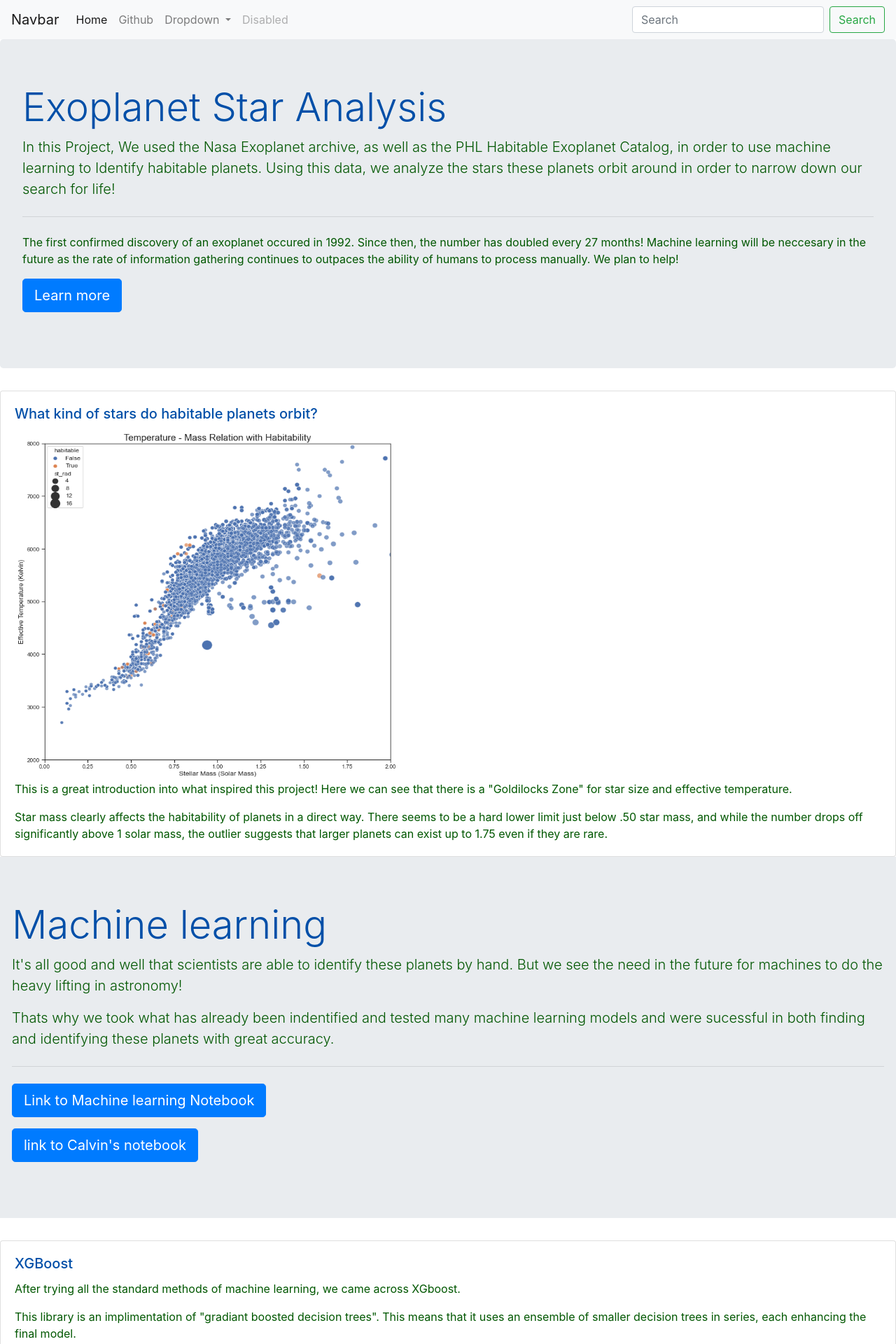
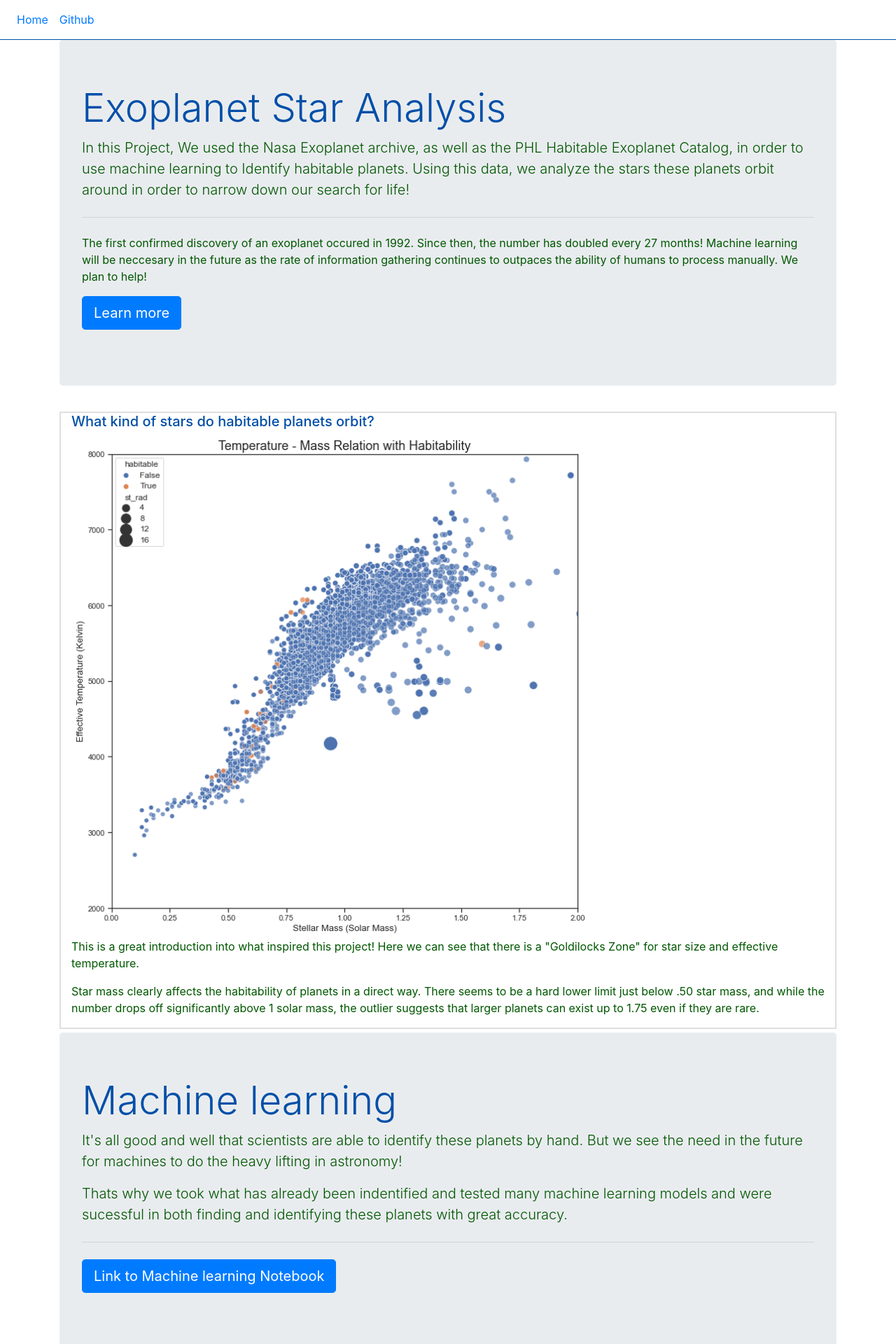
Before and after one commit to tmsteph/exoplanet-star-analysis, a Flask app: page / in a window 1280 px wide. Shown: the top 1920 px of the page at 70% size. Run offline with Flask 2, Linux system fonts and the light colour scheme; some libraries are stand-ins or nearby versions.

Commit message:
Finished Website

```diff
--- a/web-app/static/style.css
+++ b/web-app/static/style.css
@@ -4,14 +4,63 @@ body {
 p {
 	color: rgb(0, 87, 0);
 }
-nav {
-	color: rgb(0,0,0);
+.navbar{
+	border-bottom:1px solid rgb(0, 79, 168);
+	/*
+	Fixed nav code
+	position: fixed;
+	width:100%;
+	background-color: #fff;
+	z-index:100;*/
+}
+.col-md-12, .col-md-6{
+	border: 2px solid rgba(0,0,0,.125);
+	margin:5px auto;
+	background-color:#fff;
+}
+img {
+	width: 100%;
+	height: auto;
+}
+.col-md-12{
+	max-height: 938px;
+}
+.col-md-12 img{
+	max-height: 718px;
+	width: auto;
 }
 
-img {
-	width: 550px;
-	height: 500px;
+.row{
+	margin-right: 0px;
+	margin-left: 0px;
 }
-.row{margin-right: -15px;
-	margin-left: -15px;
+
+.zoom1 {
+	transition: transform .2s; /* Animation */
+	width: auto;
+	height: auto;
+	margin: 0 auto;
+      }
+
+.zoom1:hover {
+
+	z-index:10;
+
+	transform: translateX(-20%) scale(1.5);
+
 }
+
+.zoom2 {
+	transition: transform .2s; /* Animation */
+	width: auto;
+	height: auto;
+	margin: 0 auto;
+      }
+
+.zoom2:hover {
+
+	z-index:10;
+
+	transform: translateX(20%) scale(1.5);
+
+}
--- a/web-app/templates/index.html
+++ b/web-app/templates/index.html
@@ -18,8 +18,7 @@
 <body>
 
   <!-- Start Navbar -->
-  <nav class="navbar navbar-expand-lg navbar-light bg-light">
-    <a class="navbar-brand" href="#">Navbar</a>
+  <nav class="navbar navbar-expand-lg">
     <button class="navbar-toggler" type="button" data-toggle="collapse" data-target="#navbarSupportedContent" aria-controls="navbarSupportedContent" aria-expanded="false" aria-label="Toggle navigation">
       <span class="navbar-toggler-icon"></span>
     </button>
@@ -30,33 +29,15 @@
           <a class="nav-link" href="#">Home <span class="sr-only">(current)</span></a>
         </li>
         <li class="nav-item">
-          <a class="nav-link" href="https://github.com/tmsteph/exoplanet-star-analysis">Github</a>
-        </li>
-        <li class="nav-item dropdown">
-          <a class="nav-link dropdown-toggle" href="#" id="navbarDropdown" role="button" data-toggle="dropdown" aria-haspopup="true" aria-expanded="false">
-            Dropdown
-          </a>
-          <div class="dropdown-menu" aria-labelledby="navbarDropdown">
-            <a class="dropdown-item" href="#">Action</a>
-            <a class="dropdown-item" href="#">Another action</a>
-            <div class="dropdown-divider"></div>
-            <a class="dropdown-item" href="#">Something else here</a>
-          </div>
-        </li>
-        <li class="nav-item">
-          <a class="nav-link disabled" href="#">Disabled</a>
+          <a class="nav-link" target="_blank" href="https://github.com/tmsteph/exoplanet-star-analysis">Github</a>
         </li>
       </ul>
-      <form class="form-inline my-2 my-lg-0">
-        <input class="form-control mr-sm-2" type="search" placeholder="Search" aria-label="Search">
-        <button class="btn btn-outline-success my-2 my-sm-0" type="submit">Search</button>
-      </form>
     </div>
   </nav>
 
 <!--End Navbar-->
 
-
+<div class="container">
 <div class="jumbotron">
   <h1 class="display-4">Exoplanet Star Analysis </h1>
   <p class="lead">In this Project, We used the Nasa Exoplanet archive, as well as the PHL Habitable Exoplanet Catalog, in order to use machine learning to Identify habitable planets. Using this data, we analyze the stars these planets orbit around in order to narrow down our search for life!</p>
@@ -64,51 +45,34 @@
   <hr class="my-4">
   <p>The first confirmed discovery of an exoplanet occured in 1992. Since then, the number has doubled every 27 months! Machine learning will be neccesary in the future as the rate of information gathering continues to outpaces the ability of humans to process manually. We plan to help!</p>
   <p class="lead">
-    <a class="btn btn-primary btn-lg" href="https://github.com/tmsteph/exoplanet-star-analysis" role="button">Learn more</a>
+    <a class="btn btn-primary btn-lg" target="_blank" href="https://github.com/tmsteph/exoplanet-star-analysis" role="button">Learn more</a>
   </p>
-
-
-
 </div>
 
-<!--2x2 columns for graphs -->
 <div class="row">
-  <div class="col-lg-12">
-    <div class="card">
-      <div class="card-body">
-        <h5 class="card-title">What kind of stars do habitable planets orbit? </h5>
+  <div class="col-md-12 large">
+        <h5 >What kind of stars do habitable planets orbit? </h5>
         <img src="/static/img/temp_mass_habitability.png">
-        <p class="card-text">This is a great introduction into what inspired this project! Here we can see that there is a "Goldilocks Zone" for star size and effective temperature.</p>
-        <p class="card-text">Star mass clearly affects the habitability of planets in a direct way. There seems to be a hard lower limit just below .50 star mass, and while the number drops off significantly above 1 solar mass, the outlier suggests that larger planets can exist up to 1.75 even if they are rare.</p>
+        <p>This is a great introduction into what inspired this project! Here we can see that there is a "Goldilocks Zone" for star size and effective temperature.</p>
+        <p>Star mass clearly affects the habitability of planets in a direct way. There seems to be a hard lower limit just below .50 star mass, and while the number drops off significantly above 1 solar mass, the outlier suggests that larger planets can exist up to 1.75 even if they are rare.</p>
   </div>
 </div>
-  </div>
-
 
   <div class="jumbotron">
     <h1 class="display-4">Machine learning </h1>
     <p class="lead">It's all good and well that scientists are able to identify these planets by hand. But we see the need in the future for machines to do the heavy lifting in astronomy!</p>
     <p class="lead"> Thats why we took what has already been indentified and tested many machine learning models and were sucessful in both finding and identifying these planets with great accuracy.</p>
-
     <hr class="my-4">
-
     <p class="lead">
-    <a class="btn btn-primary btn-lg" href="https://github.com/tmsteph/exoplanet-star-analysis/blob/main/exoplanets-analysis.ipynb" role="button">Link to Machine learning Notebook</a>
+      <a class="btn btn-primary btn-lg" target="_blank" href="https://github.com/tmsteph/exoplanet-star-analysis/blob/main/exoplanets-analysis.ipynb" role="button">Link to Machine learning Notebook</a>
     </p>
-
-  <p class="lead">
-    <a class="btn btn-primary btn-lg" href="https://github.com/tmsteph/exoplanet-star-analysis" role="button">link to Calvin's notebook</a>
-  </p>
-
   </div>
 <!-- End second Jumbotron-->
 
-
+<div class="row">
   <div class="col-lg-12">
-    <div class="card">
-      <div class="card-body">
-        <h5 class="card-title">XGBoost</h5>
-        <p class="card-text"> After trying all the standard methods of machine learning, we came across XGboost. </p>
+        <h5 >XGBoost</h5>
+        <p> After trying all the standard methods of machine learning, we came across XGboost. </p>
         <p>This library is an implimentation of "gradiant boosted decision trees". This means that it uses an ensemble of smaller decision trees in series, each enhancing the final model. </p>
         <p>What is special about XGBoost is the speed without losing accuracy! XGboost employs regularization, split Finding, and system design techniques to become one of the most popular libraries used by data scientists today.</p>
   </div>
@@ -118,100 +82,79 @@
 
 <div class="row">
   <div class="col-lg-12">
-    <div class="card">
-      <div class="card-body">
-        <h1 class="card-title">Star Analysis</h1>
-        <p class="card-text">After we used machine learning to find and identify these planets, we used that information to do further analysis with traditional data science methods. </p>
-      </div>
-    </div>
+    <hr>
+        <h1>Star Analysis</h1>
+        <p>After we used machine learning to find and identify these planets, we used that information to do further analysis with traditional data science methods. </p>
+    <hr>
       </div>
 </div>
 
 <div class = "row">
-  <div class="col-lg-6">
-    <div class="card">
-      <div class="card-body">
-        <h5 class="card-title">Planets in System per Distance from Earth</h5>
+  <div class="col-md-6">
+
+        <h5>Planets in System per Distance from Earth</h5>
         <img src="/static/img/planets_per_system_distance.png">
-        <p class="card-text">Star systems tend to have more planets the further away they are! There are close systems with many planets. but they are more rare.</p>
-      </div>
-    </div>
+        <p>Star systems tend to have more planets the further away they are! There are close systems with many planets. but they are more rare.</p>
+
   </div>
 
-  <div class="col-lg-6">
-    <div class="card">
-      <div class="card-body">
-        <h5 class="card-title">Average Solar Mass by Number of Stars in System</h5>
+    <div class="col-md-6">
+
+        <h5>Average Solar Mass by Number of Stars in System</h5>
         <img src="/static/img/star_mass_in_system.png">
-        <p class="card-text">As more stars gather together, the more massive they tend to be!</p>
-      </div>
-    </div>
+        <p>As more stars gather together, the more massive they tend to be!</p>
+
     </div>
 </div>
 
 
   <div class = row>
-  <div class="col-lg-12">
-    <div class="card">
-      <div class="card-body">
-        <h5 class="card-title">How does Temperature and Mass relate to Specral Class?</h5>
+  <div class="col-md-12">
+
+        <h5>How does Temperature and Mass relate to Specral Class?</h5>
         <img src="/static/img/temp_mass_spectral_class.png">
-        <p class="card-text">Our sun is a G-class star. This analysis shows See which stars are sun-like </p>
-      </div>
-    </div>
+        <p>Our sun is a G-class star. This analysis shows See which stars are sun-like </p>
+
+
   </div>
 </div>
 
 
 <div class="row">
-  <div class="col-lg-6">
-    <div class="card">
-      <div class="card-body">
-        <h5 class="card-title">How does the number of Celestial Bodies Influence Habitability?</h5>
+    <div class="col-md-6 zoom2">
+
+        <h5>How does the number of Celestial Bodies Influence Habitability?</h5>
         <img src="/static/img/habitable_related_to_number_of_bodies.png">
-        <p class="card-text">Steady increase of habitable planets till you get to 2 stars. Binary star system is apex of habitable planets. Habitable systems also tend to have more planets, while more than 3 stars leads to uninhabitable conditions. </p>
-      </div>
-    </div>
+        <p>Steady increase of habitable planets till you get to 2 stars. Binary star system is apex of habitable planets. Habitable systems also tend to have more planets, while more than 3 stars leads to uninhabitable conditions. </p>
+
     </div>
 
-  <div class="col-lg-6">
-    <div class="card">
-      <div class="card-body">
-        <h5 class="card-title">How far away are habitable planets?</h5>
+    <div class="col-md-6 zoom1">
+        <h5>How far away are habitable planets?</h5>
         <img src="/static/img/habitable_planets_related_to_distance.png">
-        <p class="card-text"> Thankfully most habitable systems are closer to us on average than the non habitable! Even better is that the closest have multiple planets in their system. Generally it is better to have more planets nearby for resources, expansion, and astroid protection.</p>
-      </div>
-    </div>
+        <p> Thankfully most habitable systems are closer to us on average than the non habitable! Even better is that the closest have multiple planets in their system. Generally it is better to have more planets nearby for resources, expansion, and astroid protection.</p>
     </div>
 </div>
 
 <div class = "row">
-  <div class="col-lg-6">
-    <div class="card">
-      <div class="card-body">
-        <h5 class="card-title">How does planet count and star mass relate? </h5>
+  <div class="col-md-12">
+        <h5>How does planet count and star mass relate? </h5>
         <img src="/static/img/habitability_related_to_stellar_mass.png">
-        <p class="card-text">Slightly smaller stars than the sun tend to be more habitable and more planets leads to more life.  </p>
-      </div>
-    </div>
+        <p>Slightly smaller stars than the sun tend to be more habitable and more planets leads to more life.  </p>
   </div>
 </div>
 
 
 <div class = "row">
   <div class="col-lg-12">
-    <div class="card">
-      <div class="card-body">
-        <h1 class="card-title">Conclusion </h1>
 
-        <p class="card-text">The universe is a infinate plane of exploration. As we search the stars it will be valuable to know where we should concentrate our efforts. Smaller binary systems with multiple planets are the best candidates as we conduct our search.  </p>
+        <h1>Conclusion </h1>
+        <p>The universe is a infinate plane of exploration. As we search the stars it will be valuable to know where we should concentrate our efforts. Smaller binary systems with multiple planets are the best candidates as we conduct our search.  </p>
         <p>We have proven through this project that Machine learning can and should be used to assist our efforts in analyzing this huge amount of data</p>
         <p>XGboost is a hugely usefull library in this field and is currently our best tool using machine learning to analyze the celestial bodies that surround us.</p>
   </div>
 </div>
 </div>
-</div>
-
 
 
 <script src="/static/js/test.js"></script>
```
Lines whose indentation alone changed are shown as unchanged.
